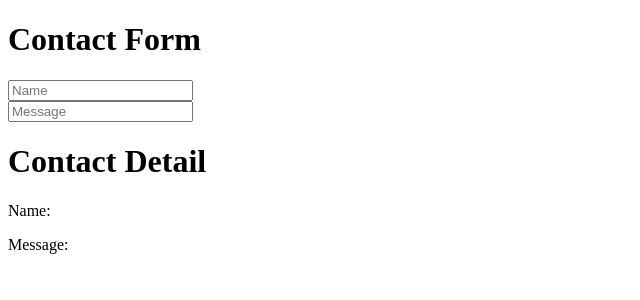
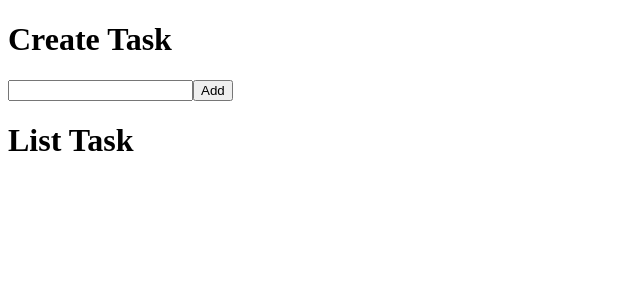
Before and after one commit to jasonenkristo123/React-Journey, a React (Vite) app in the folder react-learn/: page / in a window 1280 px wide. Shown: the top 300 px of the page, without its empty margins (0-640 px from the left). Built offline with nearby package versions, Linux system fonts and the light colour scheme.

Commit message:
useImmer

```diff
--- a/react-learn/index.html
+++ b/react-learn/index.html
@@ -10,6 +10,6 @@
     <div id="root"></div>
     <div id="akar" class="pl-24"></div>
     <div id="baten"></div>
-    <script type="module" src="/src/Contact/main.jsx"></script>
+    <script type="module" src="/src/Task/main.jsx"></script>
   </body>
 </html>
--- a/react-learn/package.json
+++ b/react-learn/package.json
@@ -11,9 +11,11 @@
   },
   "dependencies": {
     "@tailwindcss/vite": "^4.1.18",
+    "immer": "^11.1.3",
     "react": "^19.2.0",
     "react-dom": "^19.2.0",
-    "tailwindcss": "^4.1.18"
+    "tailwindcss": "^4.1.18",
+    "use-immer": "^0.11.0"
   },
   "devDependencies": {
     "@eslint/js": "^9.39.1",
--- a/react-learn/src/Contact/ContactForm.jsx
+++ b/react-learn/src/Contact/ContactForm.jsx
@@ -1,17 +1,22 @@
 import { useState } from "react";
+import { useImmer } from "use-immer";
 
 export default function ContactForm() {
-    const [contact, setContact] = useState({
+    const [contact, setContact] = useImmer({
         name: "",
         message: ""
     })
 
-    function handleName(e) {
-        setContact({...contact, name: e.target.value});
+    function handleName(name) {
+        setContact(draft => {
+            draft.name = name.target.value;
+        })
     }
 
-    function handleMessage(e) {
-        setContact({...contact, message: e.target.value});
+    function handleMessage(message) {
+        setContact(draft => {
+            draft.message = message.target.value;
+        })
     }
 
     return (
--- /dev/null
+++ b/react-learn/src/Task/Task.jsx
@@ -0,0 +1,38 @@
+import { useState } from "react";
+import { renderToReadableStream } from "react-dom/server";
+import { useImmer } from "use-immer";
+
+export default function Task() {
+    const [item, setItem] = useState("");
+    const [items, setItems] = useImmer([]);
+
+    function handleChange(e) {
+        setItem(e.target.value);
+    }
+
+    function handleClick(e) {
+        e.preventDefault();
+        setItems(draft => {
+            draft.push(item);
+        })
+
+        setItem("");
+    }
+
+    return(
+        <div>
+            <h1>Create Task</h1>
+            <form>
+                <input type="text" value={item} onChange={handleChange}/>
+                <button onClick={handleClick}>Add</button>
+            </form>
+            <h1>List Task</h1>
+            <ul>
+                {items.map((item, index) =>
+                    <li key={index}>{item}</li>
+                )}
+            </ul>
+        </div>
+    )
+
+}
--- /dev/null
+++ b/react-learn/src/Task/main.jsx
@@ -0,0 +1,9 @@
+import { StrictMode } from "react";
+import { createRoot } from "react-dom/client";
+import Task from "./Task";
+createRoot(document.getElementById("root"))
+    .render(
+        <StrictMode>
+            <Task />
+        </StrictMode>
+    )
```
Also changed, not shown: 1 other file (tests, documents, lock files or other folders).
